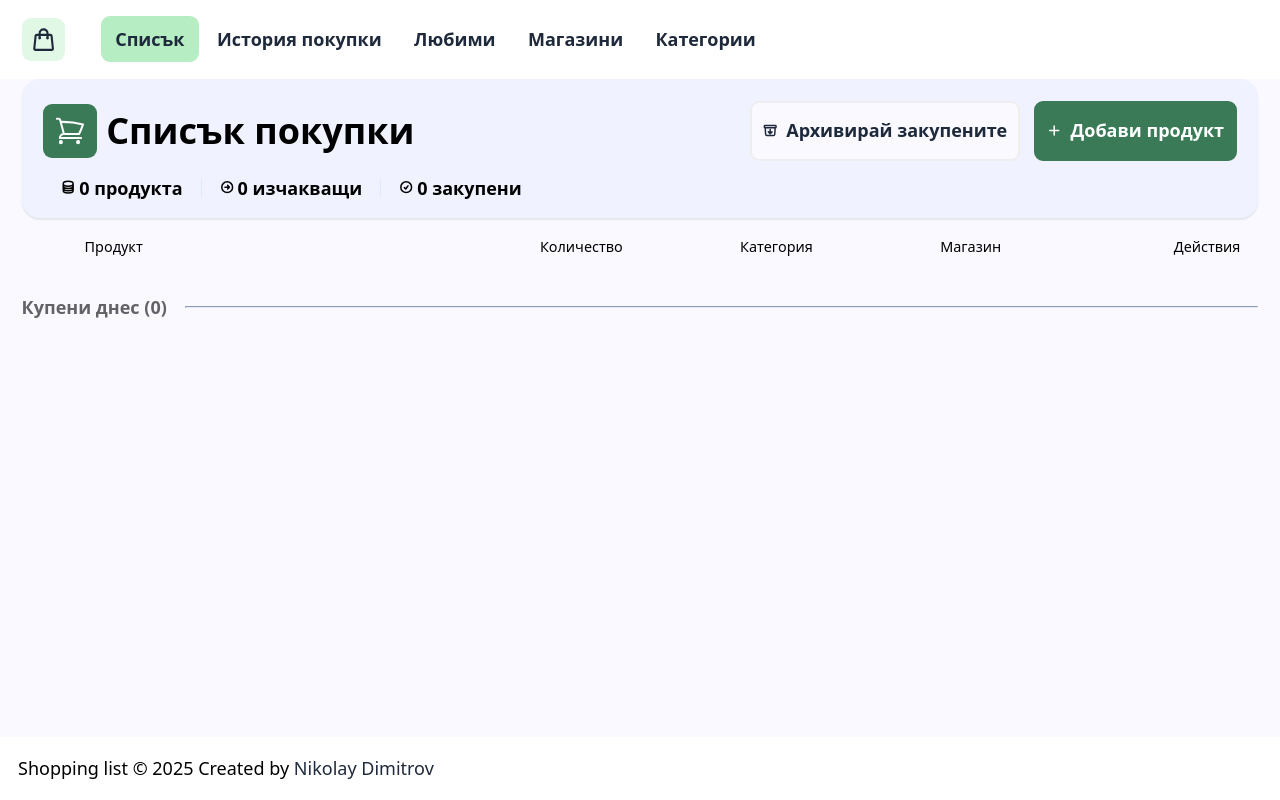
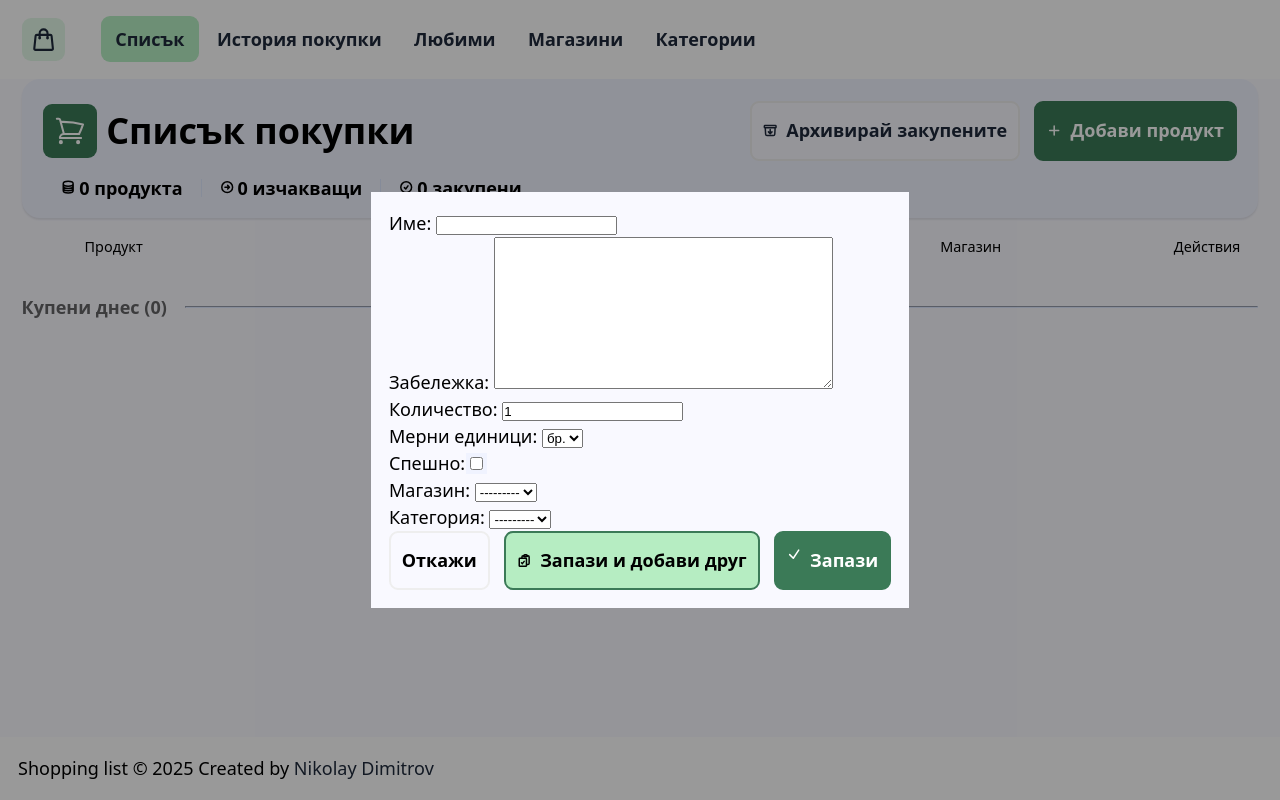
Before and after one commit to nikolay-dimitrov256/shopping-list, a Django app: page / in a window 1280 px wide. Run offline with Django 5.2, Linux system fonts and the light colour scheme; the visitor is signed in with stand-in values (Sample User, id 1); data that the repository does not hold is empty.

Commit message:
Started working on the forms in dasboard

```diff
--- a/ShoppingList/common/views.py
+++ b/ShoppingList/common/views.py
@@ -4,6 +4,7 @@ from django.shortcuts import render
 from django.views.generic import TemplateView, ListView
 from django.views.generic.dates import timezone_today
 
+from ShoppingList.items.forms import ItemCreateForm, ItemEditForm
 from ShoppingList.items.models import Item
 
 
@@ -36,4 +37,7 @@ class DashboardView(LoginRequiredMixin, ListView):
         context['pending_items'] = pending_items
         context['bought_items'] = bought_items
 
+        context['add_form'] = ItemCreateForm()
+        context['edit_form'] = ItemEditForm()
+
         return context
--- /dev/null
+++ b/ShoppingList/items/forms.py
@@ -0,0 +1,17 @@
+from django import forms
+
+from ShoppingList.items.models import Item
+
+
+class ItemBaseForm(forms.ModelForm):
+    class Meta:
+        model = Item
+        fields = ['name', 'notes', 'quantity', 'unit', 'is_urgent', 'store', 'category']
+
+
+class ItemCreateForm(ItemBaseForm):
+    pass
+
+
+class ItemEditForm(ItemBaseForm):
+    pass
--- /dev/null
+++ b/ShoppingList/items/urls.py
@@ -0,0 +1,7 @@
+from django.urls import path, include
+
+from ShoppingList.items import views
+
+urlpatterns = [
+    path('create/', views.CreateItemView.as_view(), name='create-item')
+]
--- a/ShoppingList/settings.py
+++ b/ShoppingList/settings.py
@@ -46,7 +46,7 @@ INSTALLED_APPS = [
     'django.contrib.messages',
     'django.contrib.staticfiles',
 
-    'rest_framework'
+    'rest_framework',
 ] + PROJECT_APPS
 
 MIDDLEWARE = [
@@ -77,9 +77,6 @@ TEMPLATES = [
         },
     },
 ]
-
-WSGI_APPLICATION = 'ShoppingList.wsgi.application'
-
 
 # Database
 # https://docs.djangoproject.com/en/6.1/ref/settings/#databases
--- a/ShoppingList/urls.py
+++ b/ShoppingList/urls.py
@@ -21,4 +21,5 @@ urlpatterns = [
     path('admin/', admin.site.urls),
     path('', include('ShoppingList.common.urls')),
     path('api/', include('ShoppingList.api.urls')),
+    path('items/', include('ShoppingList.items.urls')),
 ]
--- a/static/scripts/shopping-list-scritps.js
+++ b/static/scripts/shopping-list-scritps.js
@@ -2,6 +2,13 @@ window.addEventListener('DOMContentLoaded', initPage);
 
 function initPage() {
     initItemCheckboxes();
+
+    initAddForm();
+
+    const addForm = document.getElementById('add-item-form');
+    const formOverlay = addForm.parentElement;
+    document.body.append(formOverlay);
+
 }
 
 function initItemCheckboxes() {
@@ -79,3 +86,13 @@ function recalculateSummary(isBought) {
     summaryPendingSpanElement.textContent = pending;
     summaryBoughtSpanElement.textContent = bought;
 }
+
+function initAddForm() {
+    const addButton = document.querySelector('.add-button');
+    const addForm = document.getElementById('add-item-form');
+    const formOverlay = addForm.parentElement;
+
+    addButton.addEventListener('click', () => {
+        document.body.append(formOverlay);
+    });
+}
--- /dev/null
+++ b/static/styles/components/forms.css
@@ -0,0 +1,4 @@
+form {
+    background-color: var(--clr-off-white);
+    padding: 1em;
+}
--- /dev/null
+++ b/static/styles/components/orverlays.css
@@ -0,0 +1,10 @@
+.overlay {
+    position: fixed;
+    inset: 0;
+    background-color: rgba(0,  0, 0, 0.4);
+    min-height: 100vh;
+    display: flex;
+    flex-direction: column;
+    align-items: center;
+    justify-content: center;
+}
--- a/static/styles/elements/buttons.css
+++ b/static/styles/elements/buttons.css
@@ -32,6 +32,12 @@
     }
 }
 
+.btn-add-another {
+    background-color: var(--clr-light-green);
+    border-color: var(--clr-primary-green);
+    color: #000;
+}
+
 .btn-breadcrumb-back {
     border-radius: 100vh;
     padding: 0.2em 0.6em;
@@ -53,6 +59,11 @@
 .btn-secondary:hover {
     background-color: var(--clr-muted-dark-green);
     border-color: var(--clr-muted-dark-green);
+    color: #fff;
+}
+
+.btn-add-another:hover {
+    background-color: var(--clr-muted-dark-green);
     color: #fff;
 }
 
--- a/static/styles/styles.css
+++ b/static/styles/styles.css
@@ -10,6 +10,8 @@
 @import url('components/main-header.css');
 @import url('components/main-nav.css');
 @import url('components/tags.css');
+@import url('components/orverlays.css');
+@import url('components/forms.css');
 
 @import url('elements/buttons.css');
 @import url('elements/forms.css');
--- a/templates/common/dashboard.html
+++ b/templates/common/dashboard.html
@@ -87,6 +87,31 @@
 
     </div>
 </main>
+
+<div class="hidden">
+    <div class="overlay form-overlay">
+        <form class="add-form" id="add-item-form" action="{% url 'create-item' %}" method="post">
+            {% csrf_token %}
+            {{ add_form }}
+            <div class="buttons">
+                <button type="reset" class="button btn-secondary">Откажи</button>
+                <a href="#" class="button btn-add-another">
+                    <svg xmlns="http://www.w3.org/2000/svg" fill="none" viewBox="0 0 24 24" stroke-width="1.5" stroke="currentColor" class="icon-sm">
+                        <path stroke-linecap="round" stroke-linejoin="round" d="M11.35 3.836c-.065.21-.1.433-.1.664 0 .414.336.75.75.75h4.5a.75.75 0 0 0 .75-.75 2.25 2.25 0 0 0-.1-.664m-5.8 0A2.251 2.251 0 0 1 13.5 2.25H15c1.012 0 1.867.668 2.15 1.586m-5.8 0c-.376.023-.75.05-1.124.08C9.095 4.01 8.25 4.973 8.25 6.108V8.25m8.9-4.414c.376.023.75.05 1.124.08 1.131.094 1.976 1.057 1.976 2.192V16.5A2.25 2.25 0 0 1 18 18.75h-2.25m-7.5-10.5H4.875c-.621 0-1.125.504-1.125 1.125v11.25c0 .621.504 1.125 1.125 1.125h9.75c.621 0 1.125-.504 1.125-1.125V18.75m-7.5-10.5h6.375c.621 0 1.125.504 1.125 1.125v9.375m-8.25-3 1.5 1.5 3-3.75" />
+                    </svg>
+
+                    <span>Запази и добави друг</span>
+                </a>
+                <button class="button btn-primary">
+                    <svg xmlns="http://www.w3.org/2000/svg" fill="none" viewBox="0 0 24 24" stroke-width="1.5" stroke="currentColor" class="icon-sm">
+                        <path stroke-linecap="round" stroke-linejoin="round" d="m4.5 12.75 6 6 9-13.5" />
+                    </svg>
+                    <span>Запази</span>
+                </button>
+            </div>
+        </form>
+    </div>
+</div>
 {% endblock %}
 
 {% block scripts %}
```
Also changed, not shown: ShoppingList/items/views.py (+11 -1 lines).
